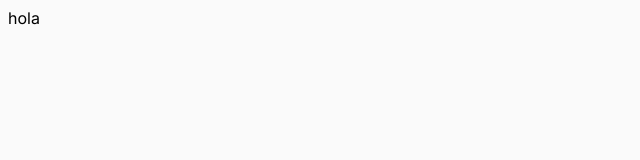
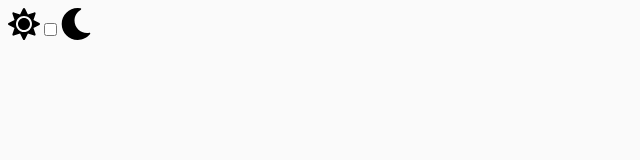
Before and after one commit to MagicRomero/MasterLemonCode-Modulo-3-Bundling, a React app: page / in a window 1280 px wide. Shown: the top 160 px of the page, without its empty margins (0-640 px from the left). Built offline with nearby package versions, Linux system fonts and the light colour scheme.

Commit message:
Configurado fontawesome 5 para que funcione con webpack

```diff
--- a/package.json
+++ b/package.json
@@ -39,6 +39,8 @@
     "@babel/preset-env": "^7.12.1",
     "@babel/preset-react": "^7.12.5",
     "@babel/preset-typescript": "^7.12.1",
+    "@fortawesome/fontawesome-svg-core": "^1.2.32",
+    "@fortawesome/free-solid-svg-icons": "^5.15.1",
     "@types/node": "^14.14.7",
     "@types/react": "^16.9.9",
     "@types/react-dom": "^16.9.9",
@@ -46,6 +48,7 @@
     "css-loader": "^5.0.1",
     "cssnano": "^4.1.10",
     "file-loader": "^6.2.0",
+    "font-awesome": "^4.7.0",
     "html-webpack-plugin": "^4.5.0",
     "image-minimizer-webpack-plugin": "^1.0.0",
     "imagemin-gifsicle": "^7.0.0",
--- a/src/App.tsx
+++ b/src/App.tsx
@@ -1,7 +1,12 @@
 import * as React from "react";
+import Navbar from "./components//Navbar";
 
 const App: React.FC = (): JSX.Element => {
-  return <div>hola</div>;
+  return (
+    <>
+      <Navbar />
+    </>
+  );
 };
 
 export default App;
--- /dev/null
+++ b/src/components/Navbar.tsx
@@ -0,0 +1,16 @@
+import * as React from "react";
+
+const Navbar: React.FC = (): JSX.Element => {
+  return (
+    <nav>
+      <i className="fas fa-2x fa-sun" />
+      <label className="switch">
+        <input type="checkbox" />
+        <span className="slider round" />
+      </label>
+      <i className="fas fa-2x fa-moon" />
+    </nav>
+  );
+};
+
+export default Navbar;
--- a/src/index.tsx
+++ b/src/index.tsx
@@ -1,7 +1,14 @@
 import * as React from "react";
 import { render } from "react-dom";
+import { library, dom } from "@fortawesome/fontawesome-svg-core";
+import { faSun, faMoon } from "@fortawesome/free-solid-svg-icons/";
 import App from "./App";
 import "./styles/index.css";
+
+library.add(faSun);
+library.add(faMoon);
+
+dom.watch();
 
 render(
   <React.StrictMode>
--- a/webpack.config.js
+++ b/webpack.config.js
@@ -15,13 +15,6 @@ module.exports = {
   },
   optimization: {
     splitChunks: { chunks: "all" },
-  },
-  watch: true,
-  watchOptions: {
-    ignored: [
-      path.resolve(__dirname, "dist"),
-      path.resolve(__dirname, "node_modules"),
-    ],
   },
   resolve: {
     extensions: [".ts", ".tsx", ".js", ".jsx"],
@@ -58,7 +51,7 @@ module.exports = {
         ],
       },
       {
-        test: /\.(woff(2)?|ttf|eot)(\?v=\d+\.\d+\.\d+)?$/,
+        test: /\.(woff(2)?|ttf|eot|svg)(\?v=\d+\.\d+\.\d+)?$/,
         use: [
           {
             loader: "file-loader",
```
Also changed, not shown: 1 other file (tests, documents, lock files or other folders).
